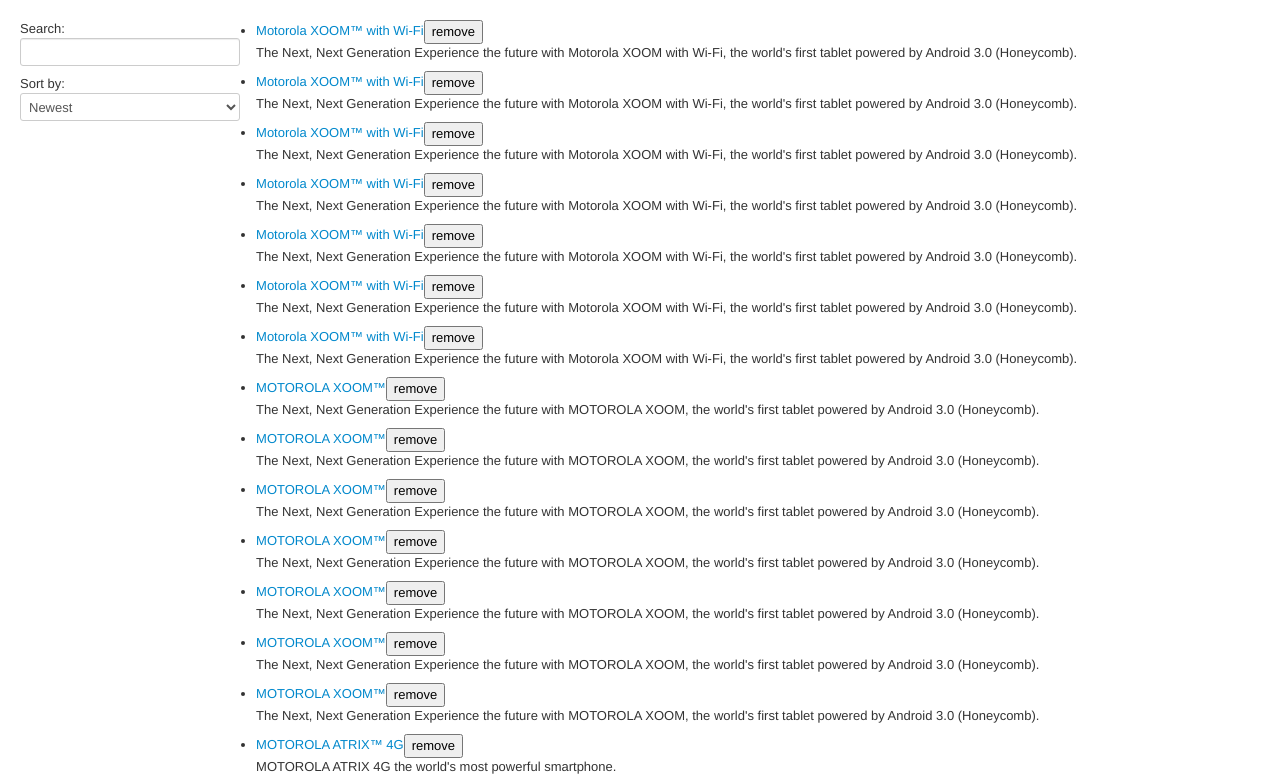
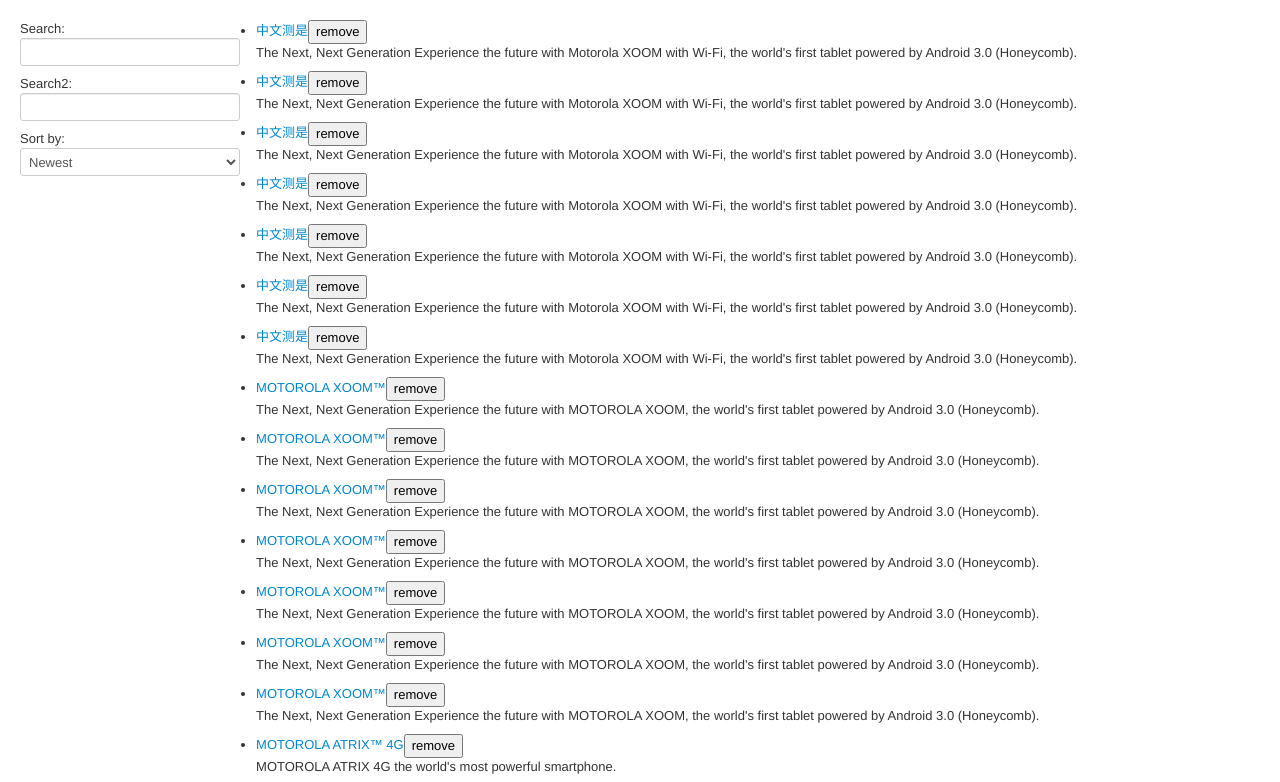
Before and after one commit to hughgr/Angular, a plain HTML site: page app/index1.html in a window 1280 px wide. Shown: the top 782 px of the page. Drawn offline with Linux system fonts and the light colour scheme.

Commit message:
add filter

```diff
--- a/app/index.html
+++ b/app/index1.html
@@ -1,7 +1,7 @@
 <!doctype html>
 <html lang="en" ng-app="app">
 <head>
-  <meta charset="utf-8">
+  <meta charset="GBK">
   <title>Google Phone Gallery</title>
   <link rel="stylesheet" href="css/app.css">
   <link rel="stylesheet" href="css/bootstrap.css">
@@ -22,6 +22,7 @@
       <div class="span2">
         <!--Sidebar content-->
         Search: <input ng-model="query">
+        Search2: <input ng-model="query2">
         Sort by:
         <select ng-model="orderProp">
           <option value="name">Alphabetical</option>
@@ -33,8 +34,8 @@
         <!--Body content-->
 
         <ul class="phones" infinite-scroll="loadMore()"  infinite-scroll-distance='0'>
-          <li ng-repeat="phone in phones | filter:query | orderBy:orderProp" ng-init="show=true">
-          <span ng-click="edit(this)" ng-show='show'><a>{{phone.name}}</a></span><input type="text" ng-model="phone.name" ng-hide="show" ng-keypress="sub($event,phone)"/><button ng-click="removePhone(phone,1)">remove</button>
+          <li ng-repeat="phone in phones | filter:query |filter:query2 | orderBy:orderProp" ng-init="show=true">
+          <span ng-click="edit(this)" ng-show='show'><a>{{phone.name | nameFilter}}</a></span><input type="text" ng-model="phone.name" ng-hide="show" ng-keypress="sub($event,phone)"/><button ng-click="removePhone(phone,1)">remove</button>
           <p>{{phone.snippet}}</p>
           </li>
         </ul>
--- a/app/js/controllers.js
+++ b/app/js/controllers.js
@@ -1,4 +1,9 @@
-var app = angular.module('app',['infinite-scroll']);
+angular.module('phoneNameFilter',[]).filter('nameFilter',function(){
+    return function(name){
+        return name == 'LG Axis' ? 'THIS IS LG\u2713' : name;
+    }
+})
+var app = angular.module('app',['infinite-scroll','phoneNameFilter']);
 
 app.controller('phoneListController',function phoneListControl($scope, $http, $timeout){
     var tmpList = {};
@@ -8,7 +13,6 @@
         tmpList = data;
         $scope.phones = data;
     });*/
-
     var loadData = function(isFirst){
         isFirst ? isFirst=isFirst : isFirst=false;
         if(isFirst){
--- a/app/phones/phones.json
+++ b/app/phones/phones.json
@@ -3,7 +3,7 @@
         "age": 0,
         "id": "motorola-xoom-with-wi-fi",
         "imageUrl": "img/phones/motorola-xoom-with-wi-fi.0.jpg",
-        "name": "Motorola XOOM\u2122 with Wi-Fi",
+        "name": "中文测是",
         "snippet": "The Next, Next Generation\r\n\r\nExperience the future with Motorola XOOM with Wi-Fi, the world's first tablet powered by Android 3.0 (Honeycomb)."
     },
     {
```
